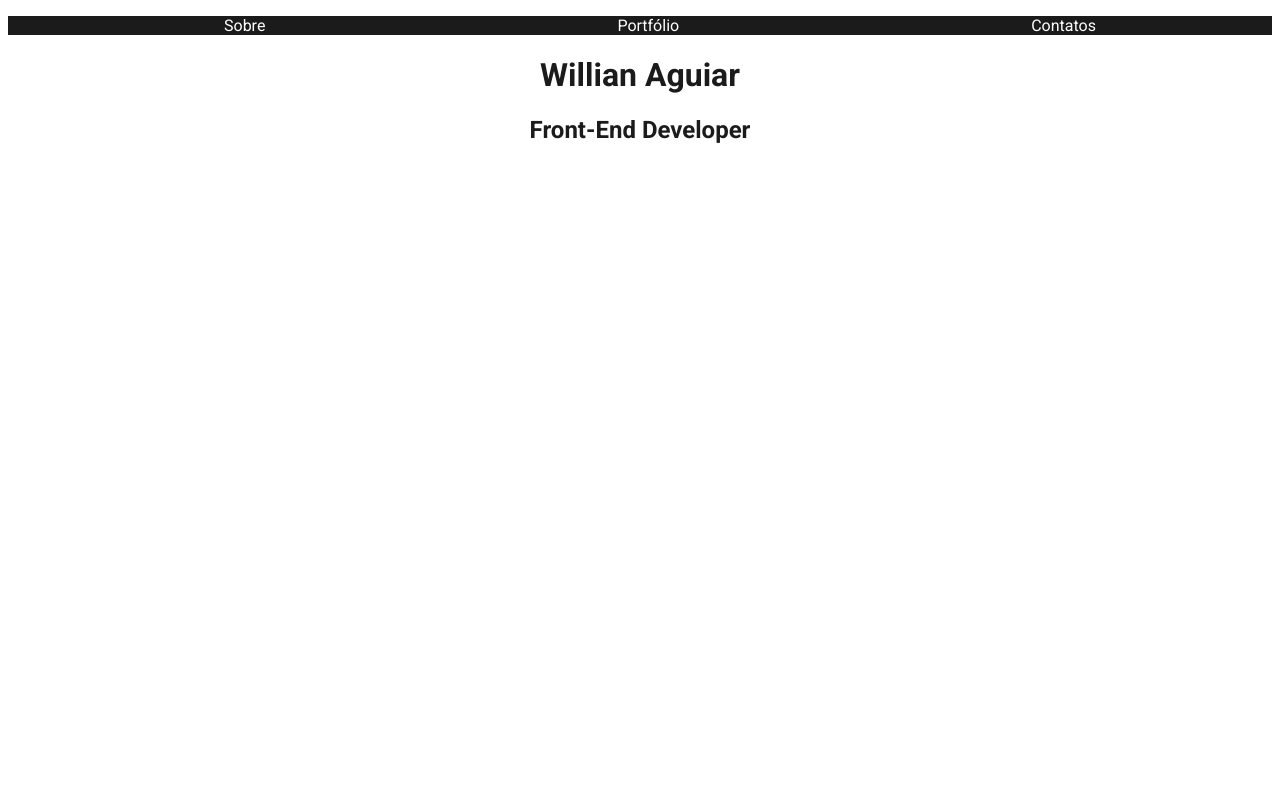
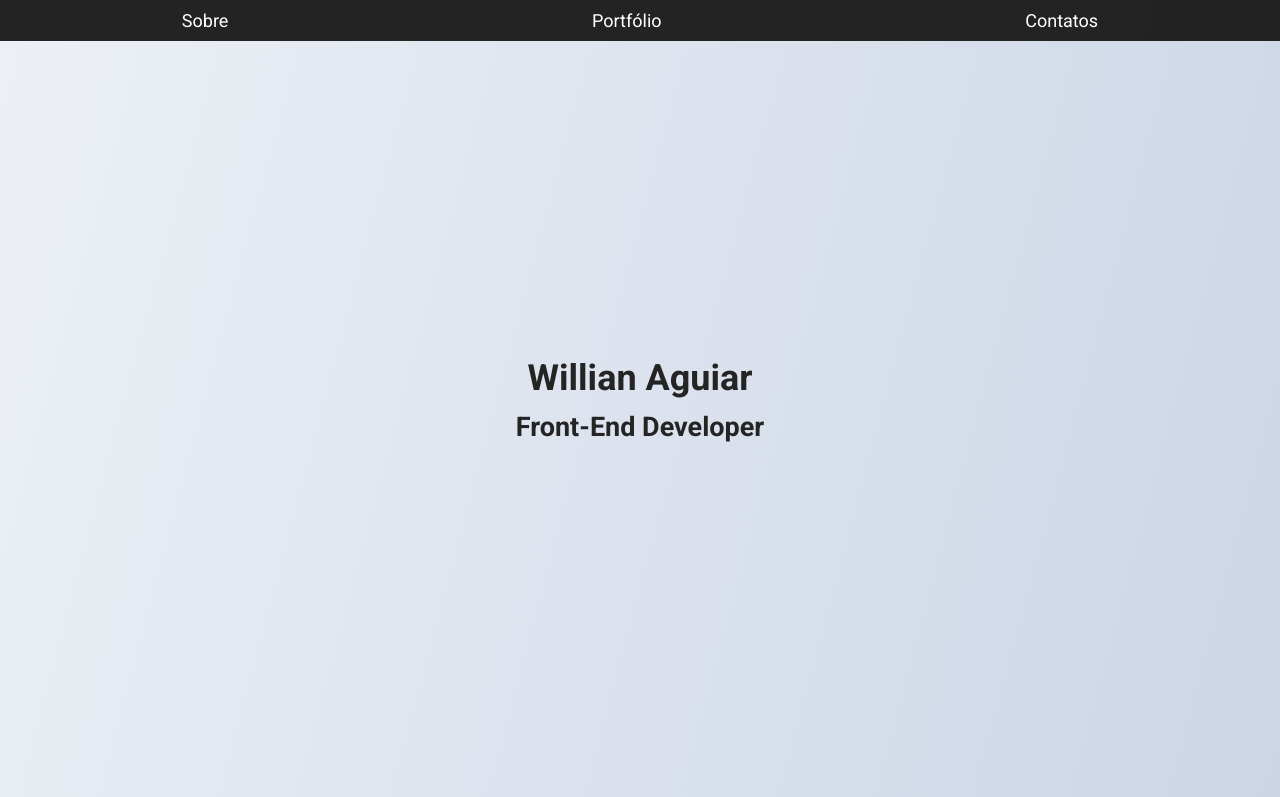
Before and after one commit to WillianFarina/porfolio, a plain HTML site: page index.html in a window 1280 px wide. Shown: the top 797 px of the page. Drawn offline with Linux system fonts and the light colour scheme.

Commit message:
Add files via upload

```diff
--- a/index.html
+++ b/index.html
@@ -7,6 +7,7 @@
     <link rel="stylesheet" href="styles.css">
   </head>
   <body>
+
     <header>
       <nav class="menu">
         <ul>
@@ -15,8 +16,29 @@
           <li><a href="#">Contatos</a></li>
         </ul>
       </nav>
-      <h1 class="menu_title">Willian Aguiar</h1>
-      <h2 class="menu_subtitle">Front-End Developer</h2>
+      <div>
+        <h1 class="menu_title">Willian Aguiar</h1>
+        <h2 class="menu_subtitle">Front-End Developer</h2>
+      </div>
     </header>
+
+    <section>
+      <h2>Portfólio</h2>
+      <figure>
+        <img class="img-portfolio" src="https://images.unsplash.com/photo-1544847558-3ccacb31ee7f?ixlib=rb-1.2.1&ixid=eyJhcHBfaWQiOjEyMDd9&auto=format&fit=crop&w=500&q=60" alt="Imagem de Computador">
+        <figcaption>Web Pages</figcaption>
+      </figure>
+      <figure>
+        <img class="img-portfolio" src="https://images.unsplash.com/photo-1490222939321-2a267366a124?ixlib=rb-1.2.1&ixid=eyJhcHBfaWQiOjEyMDd9&auto=format&fit=crop&w=500&q=60" alt="Imagem de Celular">
+        <figcaption>Mobile</figcaption>
+      </figure><figure>
+        <img class="img-portfolio" src="https://images.unsplash.com/photo-1487429137302-846063489702?ixlib=rb-1.2.1&ixid=eyJhcHBfaWQiOjEyMDd9&auto=format&fit=crop&w=500&q=60" alt="Imagem de Lampada">
+        <figcaption>Design - UX/UI</figcaption>
+      </figure><figure>
+        <img class="img-portfolio" src="https://images.unsplash.com/photo-1444418776041-9c7e33cc5a9c?ixlib=rb-1.2.1&ixid=eyJhcHBfaWQiOjEyMDd9&auto=format&fit=crop&w=500&q=60" alt="Imagem de Café">
+        <figcaption>Projetos Pessoais</figcaption>
+      </figure>
+    </section>
+
   </body>
 </html>
--- a/styles.css
+++ b/styles.css
@@ -1,15 +1,47 @@
 @import url('https://fonts.googleapis.com/css2?family=Roboto:wght@400;700&display=swap');
+
+* {
+  margin: 0;
+  padding: 0;
+  box-sizing: border-box;
+}
 
 body {
   font-family: 'Roboto', sans-serif;
-  background-color: rgba(255,255,255,0.9);
-  /*background-image: url(https://images.unsplash.com/photo-1557683316-973673baf926?ixlib=rb-1.2.1&auto=format&fit=crop&w=500&q=60);
-  background-size: auto 100vh;
-  height: 100vh;*/
+  background-image: linear-gradient(105deg, #f5f7fa -20%, #c3cfe2 100%);
+  font-size: 12px;
+}
+
+/* media queries que indicam que se a tela tiver pelo menos essas larguras vai carregar os estilos contidos nas medias */
+@media (min-width: 400px) {
+  body {
+    font-size: 14px;
+  }
+}
+
+@media (min-width: 600px) {
+  body {
+    font-size: 18px;
+  }
+}
+
+header {
+  height: 100vh;
+  display: flex;
+  justify-content: center;
+  align-items: center;
 }
 
 .menu {
-  background-color: rgba(15,15,15,0.95);
+  background-color: rgba(26, 25, 25, 0.95);
+  position: fixed;
+  width: 100vw;
+  top: 0;
+}
+
+.menu a {
+  display: block;
+  padding: 10px 20px;
 }
 
 .menu ul {
@@ -19,17 +51,19 @@ body {
 
 .menu li {
   list-style: none;
-  text-decoration: none;
-}
-
-.menu_subtitle,
-.menu_title {
-  color: rgba(15,15,15,0.95);
-  text-align: center;
 }
 
 a {
   text-decoration: none;
   color: #fff;
+}
 
+.menu_title,
+.menu_subtitle {
+  color: rgba(26, 25, 25, 0.95);
+  text-align: center;
 }
+
+.menu_title {
+  margin-bottom: 12px;
+}
```
